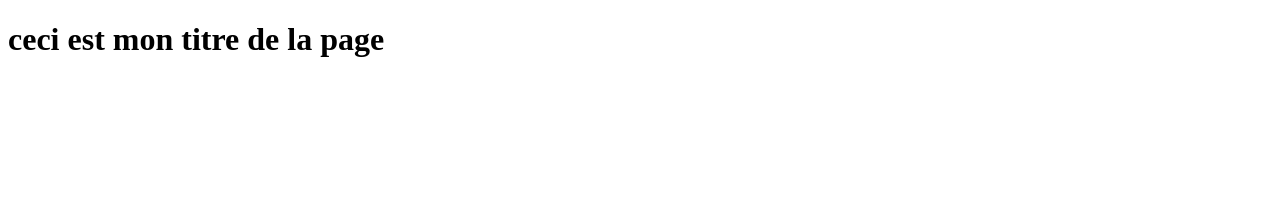
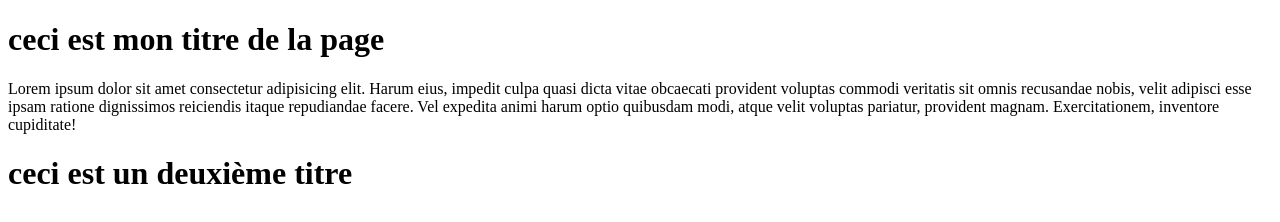
Before and after one commit to smeflah/test, a plain HTML site: page index.html in a window 1280 px wide. Drawn offline with Linux system fonts and the light colour scheme.

Commit message:
ma version 2

```diff
--- a/index.html
+++ b/index.html
@@ -10,6 +10,11 @@
 
 <body>
     <h1>ceci est mon titre de la page</h1>
+    <p>Lorem ipsum dolor sit amet consectetur adipisicing elit. Harum eius, impedit culpa quasi dicta vitae obcaecati
+        provident voluptas commodi veritatis sit omnis recusandae nobis, velit adipisci esse ipsam ratione dignissimos
+        reiciendis itaque repudiandae facere. Vel expedita animi harum optio quibusdam modi, atque velit voluptas
+        pariatur, provident magnam. Exercitationem, inventore cupiditate!</p>
+    <h1>ceci est un deuxième titre</h1>
 </body>
 
 </html>
```
